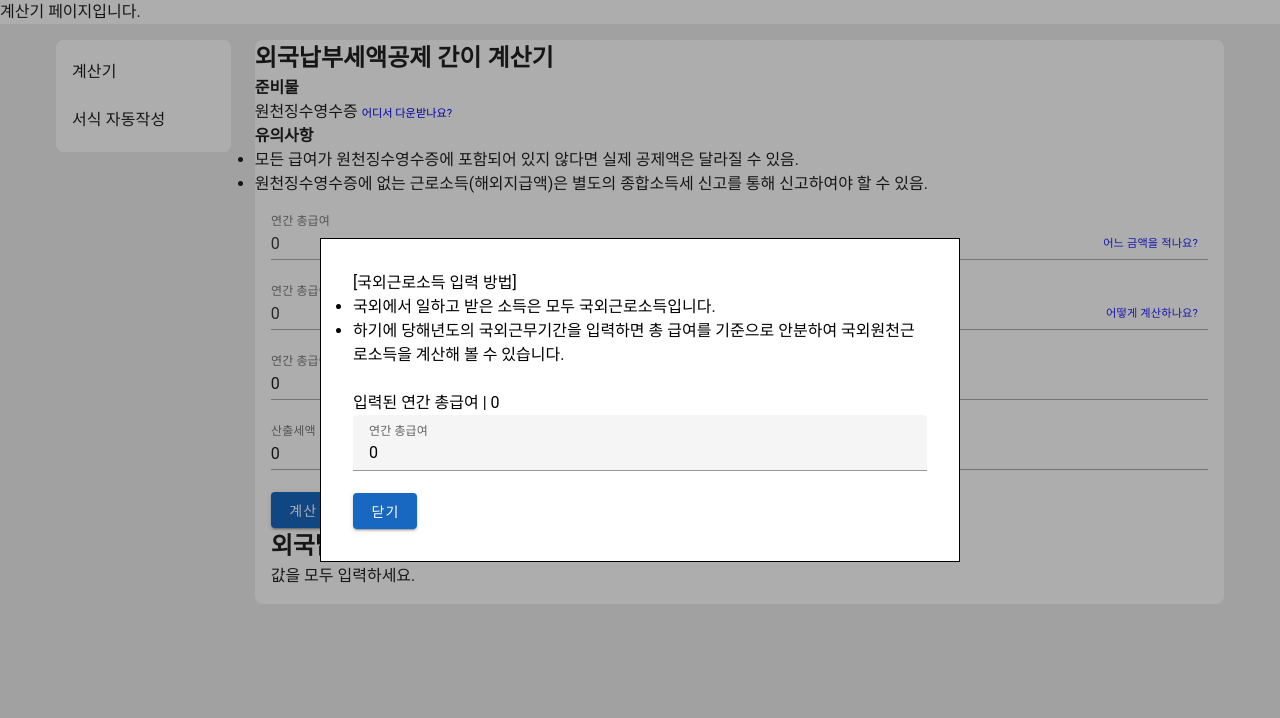
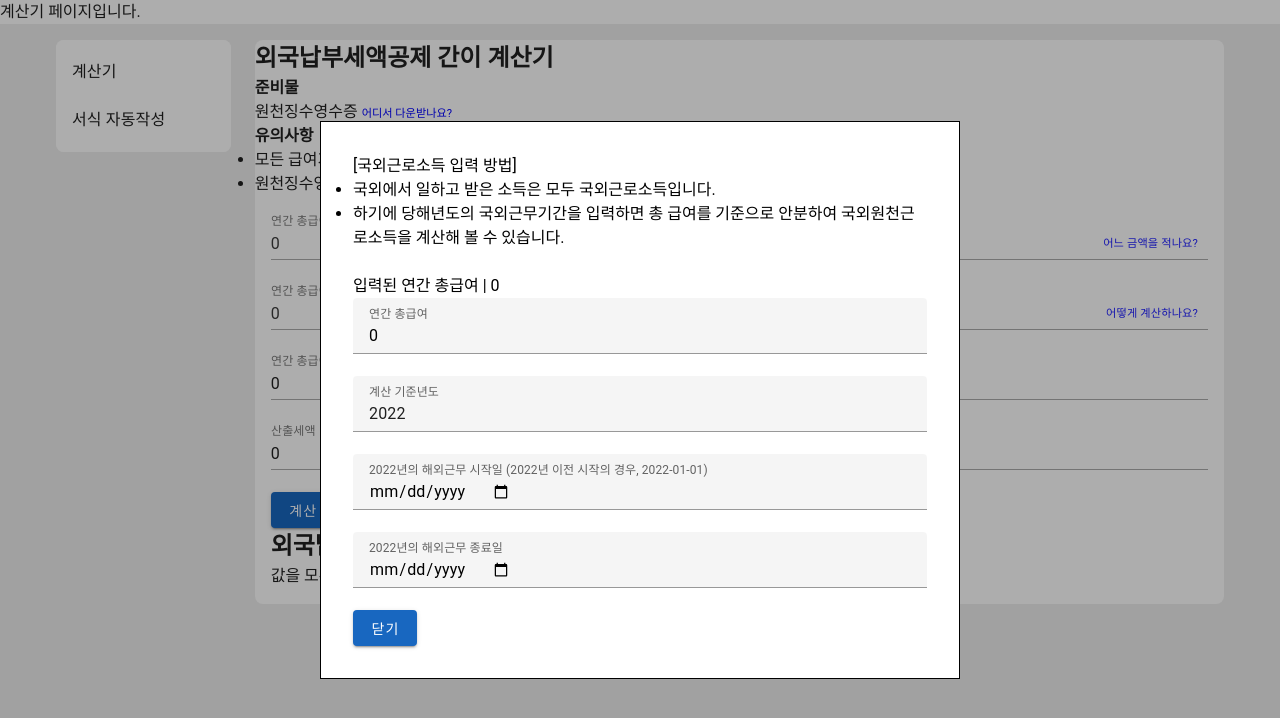
Before and after one commit to monguriman/kr-tax, a Vue app: page / in a window 1280 px wide. Both pictures are taken after a click on the element "어떻게 계산하나요?". Shown: the top 718 px of the page. Built offline with nearby package versions, Linux system fonts and the light colour scheme.

Commit message:
근무 날짜입력창 추가

```diff
--- a/src/components/ForeignIncomeGuideModal.vue
+++ b/src/components/ForeignIncomeGuideModal.vue
@@ -16,10 +16,29 @@
         label="연간 총급여"
         type="number"
         required
-        :value="value"
-
-      >
-      </v-text-field>
+      />
+      <v-combobox
+        label="계산 기준년도"
+        v-model="selectedYear"
+        :items="['2023', '2022', '2021', '2020', '2019', '2018']"
+        @input="updateDateYear"
+      ></v-combobox>
+      <v-text-field
+        ref="startDatePicker"
+        v-model="startDate"
+        :label="`${selectedYear}년의 해외근무 시작일 (${selectedYear}년 이전 시작의 경우, ${selectedYear}-01-01)`"
+        required
+        type="date"
+        @click="openStartDatePicker"
+      />
+      <v-text-field
+        ref="endDatePicker"
+        v-model="endDate"
+        :label="`${selectedYear}년의 해외근무 종료일`"
+        required
+        type="date"
+        @click="openEndDatePicker"
+      />
     </v-form>
   </div>
 </template>
@@ -29,6 +48,9 @@ export default {
   data() {
     return {
       annualIncome: this.value,
+      selectedYear: '2022',
+      startDate: null,
+      endDate: null,
     };
   },
   mounted() {
@@ -36,8 +58,19 @@ export default {
   },
   props: ["value"],
   methods: {
-    validateInput() {
-      // 코드 작성
+    updateDateYear() {
+      this.startDate = `${this.selectedYear}-01-01`;
+      this.endDate = `${this.selectedYear}-01-01`;
+    },
+    openStartDatePicker() {
+      this.$nextTick(() => {
+        this.$refs.startDatePicker.$el.querySelector('input').focus();
+      });
+    },
+    openEndDatePicker() {
+      this.$nextTick(() => {
+        this.$refs.endDatePicker.$el.querySelector('input').focus();
+      });
     },
   },
 };
```
